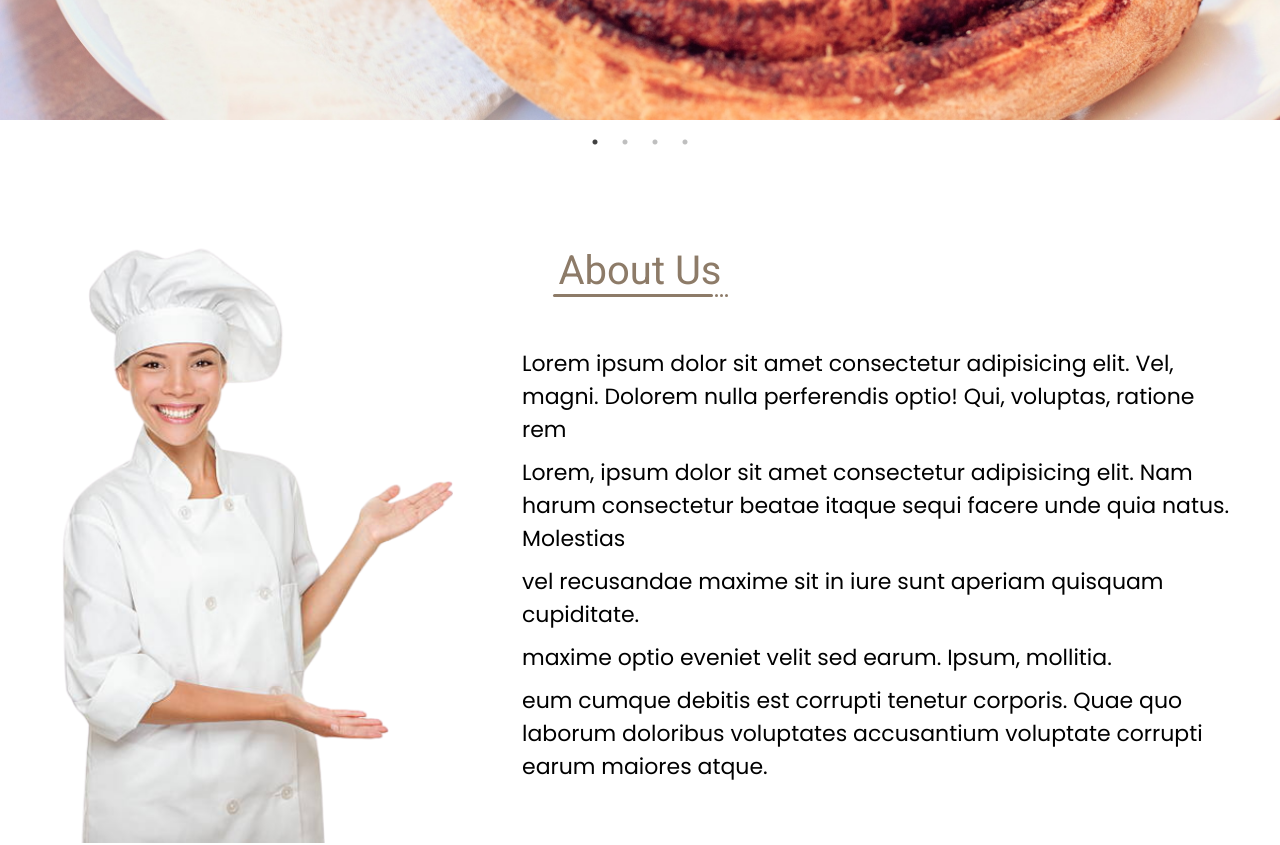
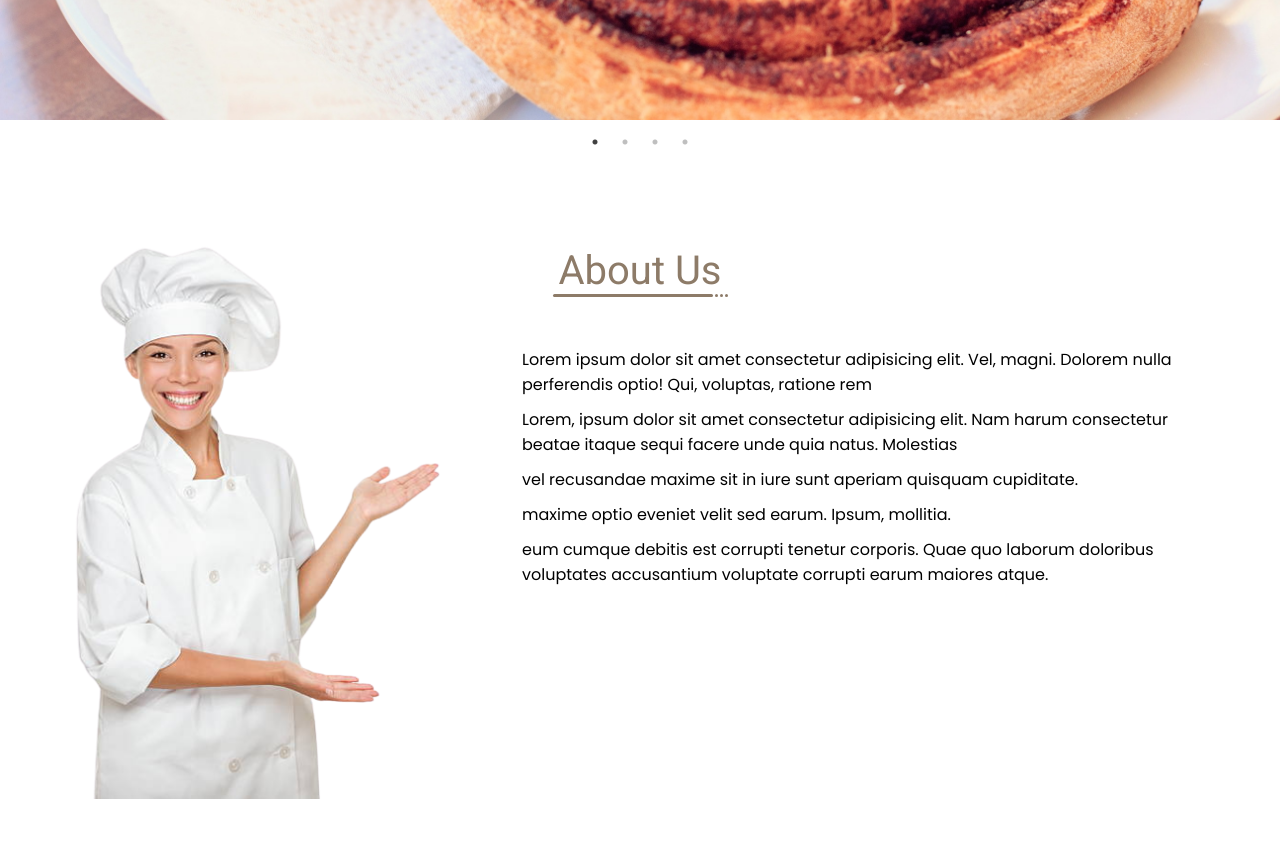
Before and after one commit to Muneebbhat/Cresent, a React (Vite) app: page / in a window 1280 px wide. Shown: the part 380-1225 px from the top of the page. Built offline with nearby package versions, Linux system fonts and the light colour scheme.

Commit message:
gallery finished

```diff
--- a/src/Components/aboutDetails/AboutContentStyle.js
+++ b/src/Components/aboutDetails/AboutContentStyle.js
@@ -31,7 +31,7 @@ export const AboutContainer = styled.div`
     ul {
       list-style: none;
       li {
-        font-size: 22px;
+        font-size: 16px;
         padding-top: 10px;
       }
     }
@@ -49,11 +49,11 @@ export const AboutContainer = styled.div`
       }
     }
     .text_container {
-      padding: 10px 50px 10px 10px;
+      padding: 10px 10px 10px 10px;
       ul {
         list-style: none;
         li {
-          font-size: 18px;
+          font-size: 14px;
           padding-top: 10px;
         }
       }
@@ -75,7 +75,7 @@ export const AboutContainer = styled.div`
       ul {
         list-style: none;
         li {
-          font-size: 16px;
+          font-size: 14px;
           padding-top: 5px;
         }
       }
@@ -95,7 +95,7 @@ export const AboutContainer = styled.div`
       ul {
         list-style: none;
         li {
-          font-size: 14px;
+          font-size: 12px;
           padding-top: 5px;
         }
       }
--- a/src/pages/about/aboutStyle.js
+++ b/src/pages/about/aboutStyle.js
@@ -3,6 +3,7 @@ import { Constant } from '../../assets/reusable/index';
 
 export const AboutWrapper = styled.section`
   height: 100vh;
+  padding: 50px 0;
   max-height: 800px;
   /* background-color: yellow; */
   padding-top: 100px;
@@ -10,14 +11,15 @@ export const AboutWrapper = styled.section`
   max-width: 1336px;
 
   @media screen and (max-width: 1024px) {
-    height: 70vh;
+    height: 80vh;
+    /* overflow-y: scroll; */
     /* background-color: yellow; */
-    padding-top: 50px;
+    padding: 50px 0;
     width: 100vw;
     max-width: 1336px;
   }
   @media screen and (max-width: 768px) {
-    height: 70vh;
+    height: 80vh;
     /* background-color: yellow; */
     padding-top: 50px;
     width: 100vw;
```
Also changed, not shown: 1 other file (tests, documents, lock files or other folders).
